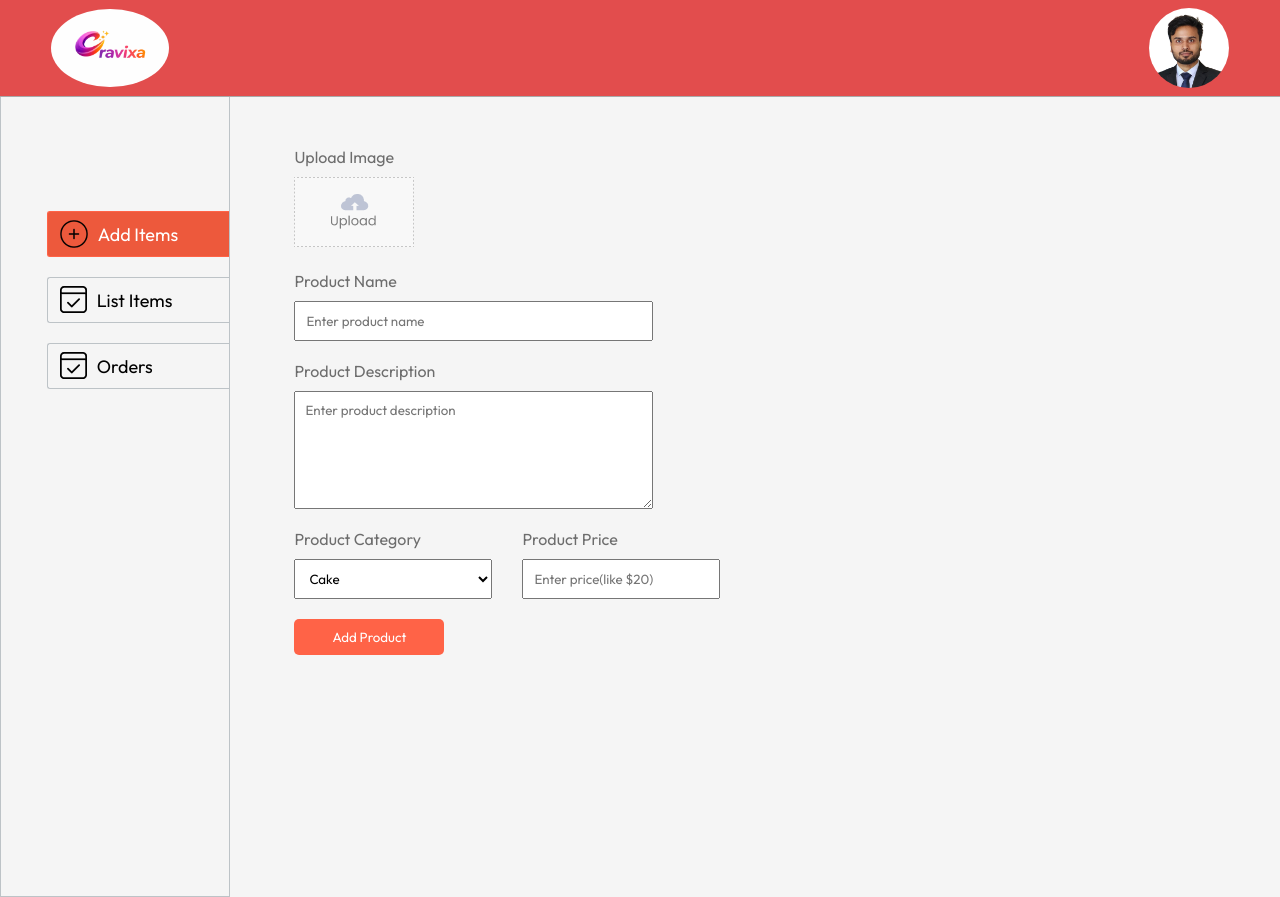
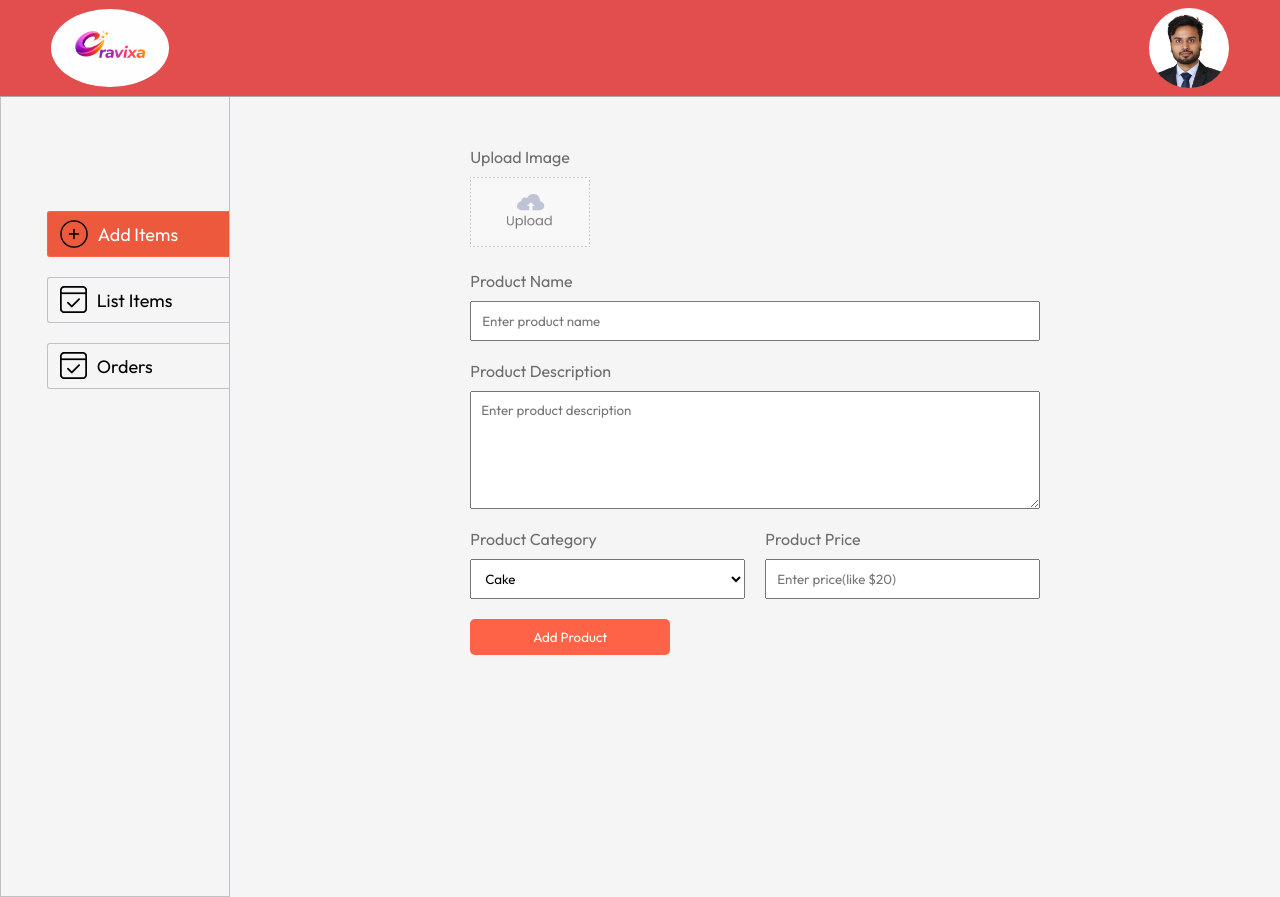
Before and after one commit to kmziaur/Cravixa_Admin_Panel, a React (Vite) app: page /add in a window 1280 px wide. Built offline with nearby package versions, Linux system fonts and the light colour scheme.

Commit message:
1st update

```diff
--- a/src/App.jsx
+++ b/src/App.jsx
@@ -9,6 +9,9 @@ import { ToastContainer } from 'react-toastify';
 import 'react-toastify/dist/ReactToastify.css';
 
 const App = () => {
+
+  const url = "http://localhost:4000";
+
   return (
     <div>
       <ToastContainer />
@@ -17,9 +20,9 @@ const App = () => {
       <div className="app-content">
         <Sidebar />
         <Routes>
-          <Route path='/add' element={<Add/>} />
-          <Route path='/list' element={<List />} />
-          <Route path='/orders' element={<Orders />} />
+          <Route path='/add' element={<Add url={url} />} />
+          <Route path='/list' element={<List url={url}  />} />
+          <Route path='/orders' element={<Orders url={url}  />} />
         </Routes>
       </div>
     </div>
--- a/src/pages/Add/Add.css
+++ b/src/pages/Add/Add.css
@@ -1,36 +1,67 @@
-.add{
-    width: 70%;
-    margin-left: max(5vw, 25px);
-    margin-top: 50px;
+.add {
+    width: 100%;
+    max-width: 600px;
+    margin: 50px auto;
+    padding: 0 15px;
     color: #6d6d6d;
     font-size: 16px;
 }
 .add form {
-  gap: 20px;
+    display: flex;
+    flex-direction: column;
+    gap: 20px;
 }
-.add-img-upload img{
-    width: 120px;
+.add-product-name,
+.add-product-description {
+    width: 100%;
 }
-.add-product-name, .add-product-description{
-    width: max(40%,280px);
-}
-.add-product-name input, .add-product-description textarea{
+
+.add-product-name input,
+.add-product-description textarea {
+    width: 100%;
     padding: 10px;
 }
-.add-category-price{
+.add-category-price {
     display: flex;
-    gap: 30px;
+    gap: 20px;
+    flex-wrap: wrap;
 }
-.add-category-price select, .add-category-price input{
+
+.add-category,
+.add-price {
+    flex: 1;
+    min-width: 150px;
+}
+
+.add-category-price select,
+.add-category-price input {
+    width: 100%;
     padding: 10px;
-    width: max(40%,198px);
 }
-.add-btn{
-    max-width: 150px;
-    padding: 10px 20px;
-    background-color:tomato;
+.add-img-upload img {
+    width: 100%;
+    max-width: 120px;
+}
+.add-btn {
+    width: 100%;
+    max-width: 200px;
+    padding: 10px;
+    background-color: tomato;
     color: white;
     border: none;
     border-radius: 5px;
     cursor: pointer;
 }
+@media (max-width: 600px) {
+    .add {
+        font-size: 14px;
+    }
+
+    .add-category-price {
+        flex-direction: column;
+    }
+
+    .add-btn {
+        width: 100%;
+    }
+}
--- a/src/pages/Add/Add.jsx
+++ b/src/pages/Add/Add.jsx
@@ -4,11 +4,7 @@ import { assets } from "../../assets/assets";
 import axios from "axios";
 import { toast } from "react-toastify";
 
-
-const Add = () => {
-
-    const url = "http://localhost:4000";
-
+const Add = ({ url }) => {
   const [image, setImage] = useState(false);
   const [data, setData] = useState({
     name: "",
@@ -26,7 +22,7 @@ const Add = () => {
     }));
   };
 
-  const onSubmitHandler = async(event) => {
+  const onSubmitHandler = async (event) => {
     event.preventDefault();
     const formData = new FormData();
     formData.append("image", image);
@@ -35,7 +31,7 @@ const Add = () => {
     formData.append("price", Number(data.price));
     formData.append("category", data.category);
     const responce = await axios.post(`${url}/api/food/add`, formData);
-    if(responce.data.success){
+    if (responce.data.success) {
       setData({
         name: "",
         description: "",
@@ -44,12 +40,10 @@ const Add = () => {
       });
       setImage(false);
       toast.success(responce.data.message);
-    }else{
+    } else {
       toast.error(responce.data.message);
     }
-  }
-
-
+  };
 
   return (
     <div className="add">
--- a/src/pages/List/List.css
+++ b/src/pages/List/List.css
@@ -0,0 +1,33 @@
+.list-table-format{
+    display: grid;
+    grid-template-columns: 0.5fr 2fr 1fr 1fr 0.5fr;
+    align-items: center;
+    gap: 10px;
+    padding: 12px 15px;
+    border: 1px solid #cacaca;
+    font-size: 13px;
+}
+.list.add {
+    width: 100%;
+    max-width: none;
+    margin: 40px;
+    padding: 0;
+}
+.list-table-format.title{
+    background-color: #f9f9f9;
+}
+.list-table-format img{
+    width: 50px;
+}
+.cursor{
+    cursor: pointer;
+}
+@media (max-width:600px) {
+    .list-table-format{
+        grid-template-columns: 1fr 3fr 1fr;
+    }
+    .list-table-format.title{
+        display: none;
+    }
+
+}
--- a/src/pages/List/List.jsx
+++ b/src/pages/List/List.jsx
@@ -1,10 +1,60 @@
-import React from 'react'
-import './List.css'
+import React from "react";
+import "./List.css";
+import { useState, useEffect } from "react";
+import axios from "axios";
+import { toast } from "react-toastify";
 
-const List = () => {
+const List = ({ url }) => {
+
+  const [list, setList] = useState([]);
+
+  const fetchList = async () => {
+    const responce = await axios.get(`${url}/api/food/list`);
+    if (responce.data.success) {
+      setList(responce.data.data);
+    } else {
+      toast.error("Error");
+    }
+  };
+
+  const removeFood = async (foodId) => {
+    const responce = await axios.post(`${url}/api/food/remove`, { id: foodId });
+    await fetchList();
+    if (responce.data.success) {
+      toast.success(responce.data.message);
+    } else {
+      toast.error(responce.data.message);
+    }
+  };
+
+  useEffect(() => {
+    fetchList();
+  }, []);
   return (
-    <div>List</div>
-  )
-}
+    <div className="list add flex-col">
+      <p>All Foods List</p>
+      <div className="list-table">
+        <div className="list-table-format title">
+          <b>Image</b>
+          <b>Name</b>
+          <b>Category</b>
+          <b>Price</b>
+          <b>Action</b>
+        </div>
+        {list.map((item, index) => {
+          return (
+            <div className="list-table-format" key={index}>
+              <img src={`${url}/images/` + item.Image} alt="" />
+              <p>{item.name}</p>
+              <p>{item.category}</p>
+              <p>{item.price}</p>
+              <p onClick={()=>removeFood(item._id)} className="cursor">X</p>
+            </div>
+          );
+        })}
+      </div>
+    </div>
+  );
+};
 
-export default List
+export default List;
```
Lines whose indentation alone changed are shown as unchanged.
